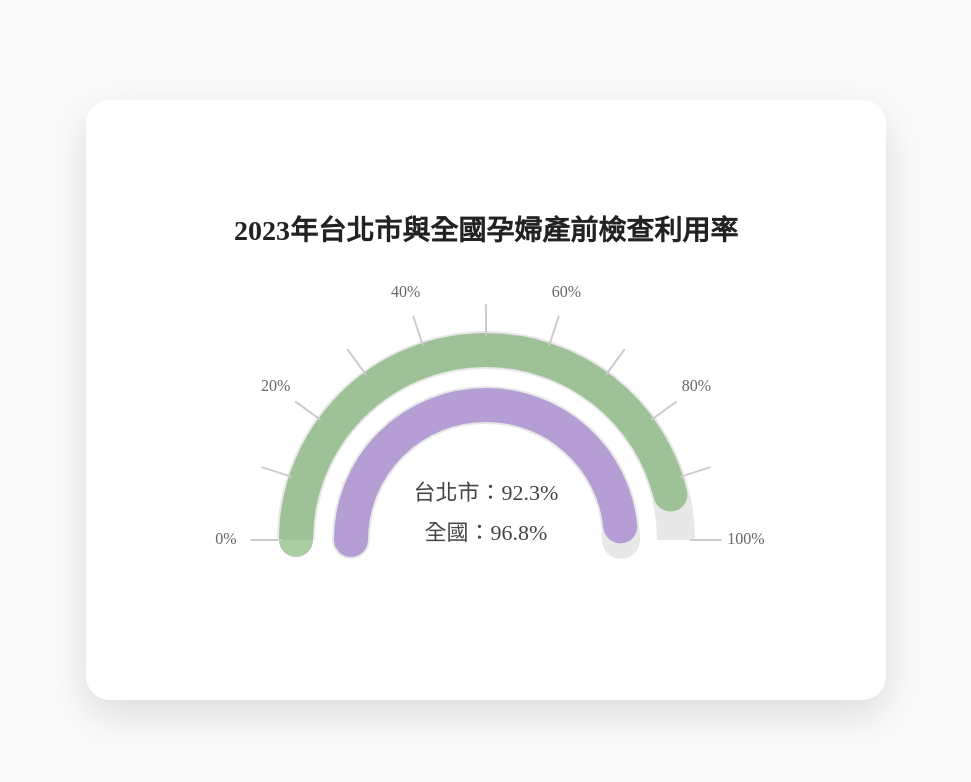
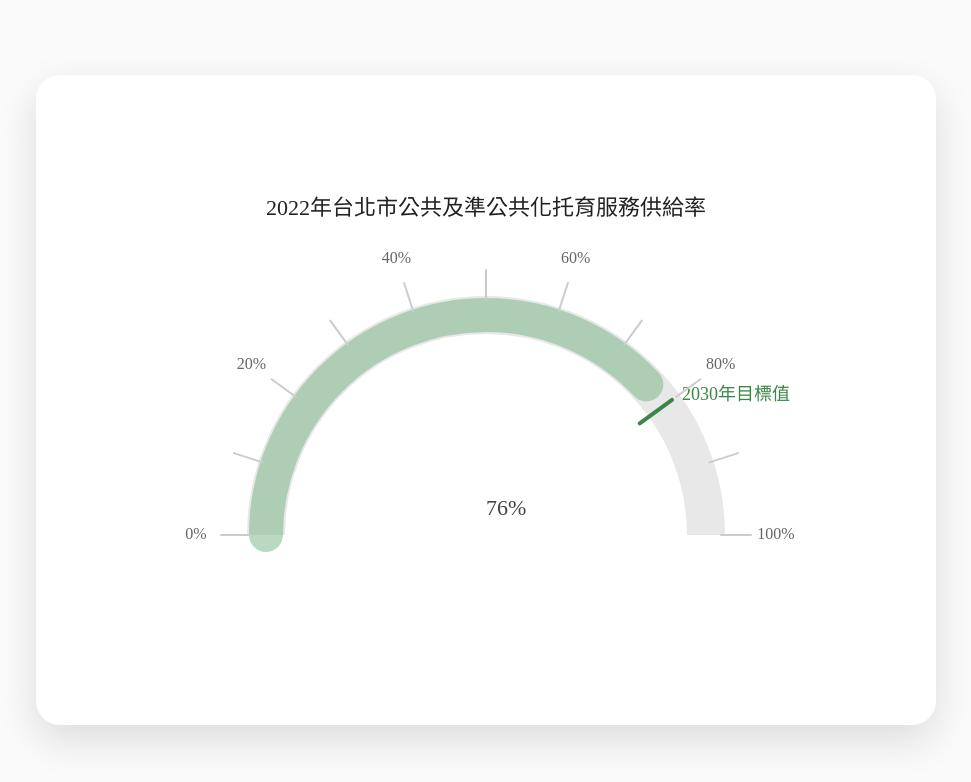
Before and after one commit to yangsandy50219/3.7_2023double-gauge, a plain HTML site: page index.html in a window 1280 px wide. Shown: the whole page, without its empty margins (154-1125 px from the left). Drawn offline with Linux system fonts and the light colour scheme.

Commit message:
Update index.html

```diff
--- a/index.html
+++ b/index.html
@@ -2,7 +2,7 @@
 <html lang="zh-TW">
 <head>
 <meta charset="UTF-8">
-<title>半圓儀表圖模組版</title>
+<title>2022 台北市托育服務供給率</title>
 <style>
   body, html {
     margin: 0; padding: 0; background: #fafafa;
@@ -13,57 +13,111 @@
     background: white; border-radius: 24px;
     box-shadow: 0 15px 40px rgba(0,0,0,0.12);
   }
-  .gauge-tooltip {
+  .tooltip {
     position: fixed; background: rgba(0,0,0,0.85); color: white;
-    padding: 10px 16px; border-radius: 8px; font-size: 16px;
+    padding: 8px 12px; border-radius: 6px; font-size: 14px;
     pointer-events: none; opacity: 0; transition: opacity 0.2s; z-index: 100;
   }
 </style>
 </head>
 <body>
 
-<canvas id="gauge" width="800" height="600"></canvas>
-<div class="gauge-tooltip" id="gaugeTooltip"></div>
+<canvas id="gauge" width="900" height="650"></canvas>
+<div class="tooltip" id="tooltip"></div>
 
 <script>
-/* =========================================================
-    ★★★★★  半圓儀表圖 模組化版本  ★★★★★
-    支援：
-      ✔ 多層（N 層）半圓
-      ✔ 0–100% 精準上半圓
-      ✔ 刻度（每 10% 一格、每 20% 標示）
-      ✔ 懸停高亮 & Tooltip
-      ✔ 自動半徑排版
-========================================================= */
+// =========================
+// 單層半圓儀表圖（含目標線）
+// =========================
+const canvas = document.getElementById("gauge");
+const ctx = canvas.getContext("2d");
+const tooltip = document.getElementById("tooltip");
 
-function drawGauge({
-  canvas,
-  title = "",
-  data = [],  // [{ label, value, color }]
-  baseWidth = 38,
-  gap = 55,   // 層與層之間距離
-}) {
+// === 基本資料 ===
+const title = "2022年台北市公共及準公共化托育服務供給率";
+const value = 76;
+const color = "rgba(119,180,132,0.5)";
+const targetPct = 80;
+const targetColor = "#3a8646";
 
-  const cvs = document.querySelector(canvas);
-  const ctx = cvs.getContext("2d");
-  const tooltip = document.getElementById("gaugeTooltip");
+// === 幾何參數 ===
+const centerX = canvas.width / 2;
+const centerY = canvas.height - 190; // 與上一張相同
+const radius = 220;
+const widthBar = 38;
 
-  const centerX = cvs.width / 2;
-  const centerY = cvs.height - 160;
-  const baseRadius = 80 + data.length * gap;
+// 上半圓角度設定
+const startAngle = -Math.PI;  // -180°
+const fullAngle = Math.PI;    // 180°
+const endAngle = startAngle + (value / 100) * fullAngle;
 
-  const startAngle = -Math.PI; // 左端（180°）
-  const fullAngle = Math.PI;   // 半圓（180°）
+// 80% 目標線位置
+const targetAngle = startAngle + (targetPct / 100) * fullAngle;
 
-  function percentToAngle(p) {
-    return startAngle + (p / 100) * fullAngle;
+
+// =========================
+//        主繪製
+// =========================
+function draw(hover) {
+  ctx.clearRect(0, 0, canvas.width, canvas.height);
+
+  // 標題
+  ctx.font = '22px "Microsoft JhengHei"';
+  ctx.fillStyle = "#222";
+  ctx.textAlign = "center";
+  ctx.fillText(title, centerX, 140);
+
+  // === 軌道 ===
+  ctx.beginPath();
+  ctx.arc(centerX, centerY, radius, startAngle, startAngle + fullAngle);
+  ctx.lineWidth = widthBar;
+  ctx.strokeStyle = "#e8e8e8";
+  ctx.stroke();
+
+  // === 進度弧 ===
+  ctx.beginPath();
+  ctx.arc(centerX, centerY, radius, startAngle, endAngle);
+  ctx.lineWidth = hover ? widthBar + 10 : widthBar - 4;
+  ctx.strokeStyle = hover ? color.replace("0.5", "1") : color;
+  ctx.lineCap = "round";
+  ctx.stroke();
+
+  // === 80% 目標線 ===
+  const tx = centerX + (radius + 10) * Math.cos(targetAngle);
+  const ty = centerY + (radius + 10) * Math.sin(targetAngle);
+  const tx2 = centerX + (radius - 30) * Math.cos(targetAngle);
+  const ty2 = centerY + (radius - 30) * Math.sin(targetAngle);
+
+  ctx.beginPath();
+  ctx.moveTo(tx, ty);
+  ctx.lineTo(tx2, ty2);
+  ctx.strokeStyle = targetColor;
+  ctx.lineWidth = 4;
+  ctx.stroke();
+
+  // 目標文字
+  ctx.font = '18px "Microsoft JhengHei"';
+  ctx.fillStyle = targetColor;
+  ctx.textAlign = "left";
+  ctx.fillText("2030年目標值", tx + 10, ty);
+
+  // 中心文字
+  ctx.font = '22px "Microsoft JhengHei"';
+  ctx.fillStyle = "#444";
+  ctx.fillText(`${value}%`, centerX, centerY - 20);
+
+  // 刻度
+  drawTicks();
 }
 
-  /* ====== 刻度 ====== */
-  function drawTicks(outerRadius) {
-    const tickOuter = outerRadius + 45; // 刻度外端
-    const tickInner = outerRadius + 15; // 刻度內端
-    const labelDist = outerRadius + 70; // 文字位置
+
+// =========================
+//        刻度線
+// =========================
+function drawTicks() {
+  const tickOuter = radius + 45;
+  const tickInner = radius + 15;
+  const labelDist = radius + 70;
 
   ctx.strokeStyle = "#cccccc";
   ctx.fillStyle = "#666";
@@ -74,7 +128,7 @@ function drawGauge({
 
   for (let i = 0; i <= 10; i++) {
     const pct = i * 10;
-      const ang = percentToAngle(pct);
+    const ang = startAngle + (pct / 100) * fullAngle;
     const cos = Math.cos(ang);
     const sin = Math.sin(ang);
 
@@ -84,68 +138,19 @@ function drawGauge({
     ctx.lineTo(centerX + tickOuter * cos, centerY + tickOuter * sin);
     ctx.stroke();
 
-      // 每 20% 加數字
+    // 20% 一個標示
     if (pct % 20 === 0) {
-        ctx.fillText(
-          pct + "%",
-          centerX + labelDist * cos,
-          centerY + labelDist * sin
-        );
+      ctx.fillText(pct + "%", centerX + labelDist * cos, centerY + labelDist * sin);
     }
   }
 }
 
-  /* ====== 主繪製 ====== */
-  function render(hoverIndex = null) {
-    ctx.clearRect(0, 0, cvs.width, cvs.height);
 
-    // 標題（⭐ 往下移 60px：80 → 140）
-    ctx.font = 'bold 28px "Microsoft JhengHei"';
-    ctx.fillStyle = "#222";
-    ctx.textAlign = "center";
-    ctx.fillText(title, centerX, 140);
-
-    // 弧線
-    data.forEach((d, i) => {
-      const radius = baseRadius - i * gap;
-      const angle = percentToAngle(d.value);
-
-      // 軌道底色
-      ctx.beginPath();
-      ctx.arc(centerX, centerY, radius, startAngle, startAngle + fullAngle);
-      ctx.lineWidth = baseWidth;
-      ctx.strokeStyle = "#e8e8e8";
-      ctx.stroke();
-
-      // 彩色進度條
-      ctx.beginPath();
-      ctx.arc(centerX, centerY, radius, startAngle, angle);
-      ctx.lineWidth = (hoverIndex === i ? baseWidth + 10 : baseWidth - 4);
-      ctx.strokeStyle = (hoverIndex === i)
-        ? d.color.replace("0.5", "0.8")
-        : d.color;
-      ctx.lineCap = "round";
-      ctx.stroke();
-    });
-
-    // 中心文字
-    ctx.textAlign = "center";
-    ctx.font = '22px "Microsoft JhengHei"';
-    ctx.fillStyle = "#444";
-
-    data.forEach((d, i) => {
-      ctx.fillText(`${d.label}：${d.value}%`, centerX, centerY - 40 + i * 40);
-    });
-
-    // 刻度永遠畫在最後
-    drawTicks(baseRadius);
-  }
-
-  render();
-
-  /* ====== Hover detection ====== */
-  cvs.addEventListener("mousemove", e => {
-    const rect = cvs.getBoundingClientRect();
+// =========================
+//      滑鼠事件
+// =========================
+canvas.addEventListener("mousemove", e => {
+  const rect = canvas.getBoundingClientRect();
   const mx = e.clientX - rect.left;
   const my = e.clientY - rect.top;
 
@@ -154,21 +159,13 @@ function drawGauge({
   const dist = Math.hypot(dx, dy);
   const ang = Math.atan2(dy, dx);
 
-    let hoverIndex = null;
+  let hover = false;
 
-    data.forEach((d, i) => {
-      const radius = baseRadius - i * gap;
-      const angle = percentToAngle(d.value);
-
-      // 判斷是否在該弧線範圍附近
-      if (Math.abs(dist - radius) < baseWidth &&
-          ang >= startAngle && ang <= angle) {
-        hoverIndex = i;
-      }
-    });
-
-    if (hoverIndex !== null) {
-      tooltip.textContent = `${data[hoverIndex].label}：${data[hoverIndex].value}%`;
+  // 判斷是否 hover 到弧線
+  if (Math.abs(dist - radius) < widthBar &&
+      ang >= startAngle && ang <= endAngle) {
+    hover = true;
+    tooltip.textContent = `台北市：${value}%`;
     tooltip.style.left = (e.clientX + 15) + "px";
     tooltip.style.top = (e.clientY + 15) + "px";
     tooltip.style.opacity = "1";
@@ -176,24 +173,16 @@ function drawGauge({
     tooltip.style.opacity = "0";
   }
 
-    render(hoverIndex);
+  draw(hover);
 });
 
-  cvs.addEventListener("mouseout", () => {
+canvas.addEventListener("mouseout", () => {
   tooltip.style.opacity = "0";
-    render();
+  draw(false);
 });
-}
 
-/* ====== ★ 呼叫模組：示範 ★ ====== */
-drawGauge({
-  canvas: "#gauge",
-  title: "2023年台北市與全國孕婦產前檢查利用率",
-  data: [
-    { label: "台北市", value: 92.3, color: "rgba(89,156,73,0.5)" },
-    { label: "全國",   value: 96.8, color: "rgba(130,87,194,0.5)" }
-  ]
-});
+// 初始繪製
+draw(false);
 </script>
 
 </body>
```
Lines whose indentation alone changed are shown as unchanged.
